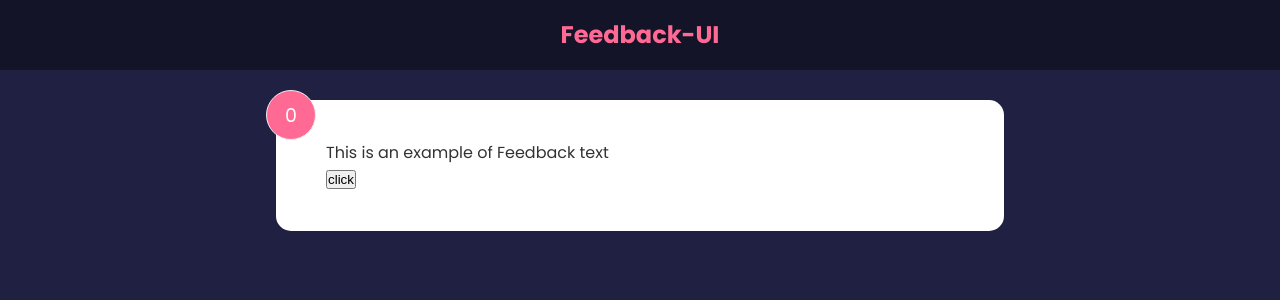
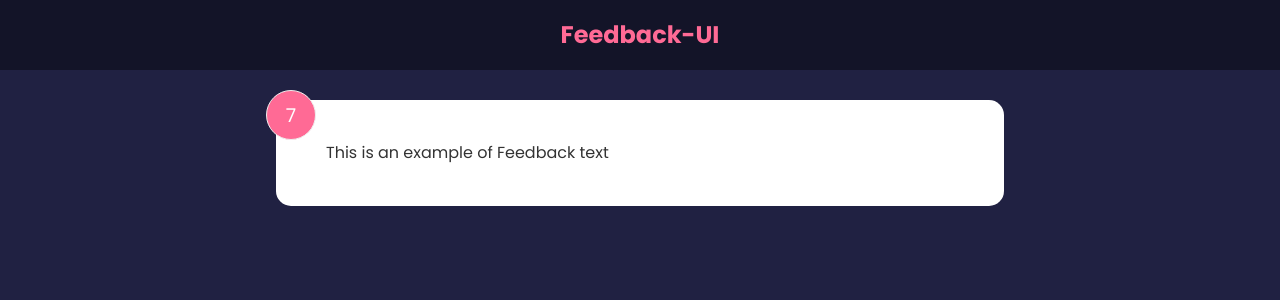
Before and after one commit to alidevep01/feedback-app, a React (Create React App) app: page / in a window 1280 px wide. Shown: the top 300 px of the page. Built offline with nearby package versions, Linux system fonts and the light colour scheme.

Commit message:
updated FeedbackItem.jsx

```diff
--- a/src/components/FeedbackItem.jsx
+++ b/src/components/FeedbackItem.jsx
@@ -1,21 +1,13 @@
 import { useState } from "react";
 
 function FeedbackItem() {
-  const [rating, setRating] = useState(0);
+  const [rating, setRating] = useState(7);
   const [text, setText] = useState("This is an example of Feedback text");
-
-  const handleClick = () => {
-    setRating((prev) => {
-      console.log(prev);
-      return prev + 1;
-    });
-  };
 
   return (
     <div className="card">
       <div className="num-display">{rating}</div>
       <div className="text-display">{text}</div>
-      <button onClick={handleClick}>click</button>
     </div>
   );
 }
```
